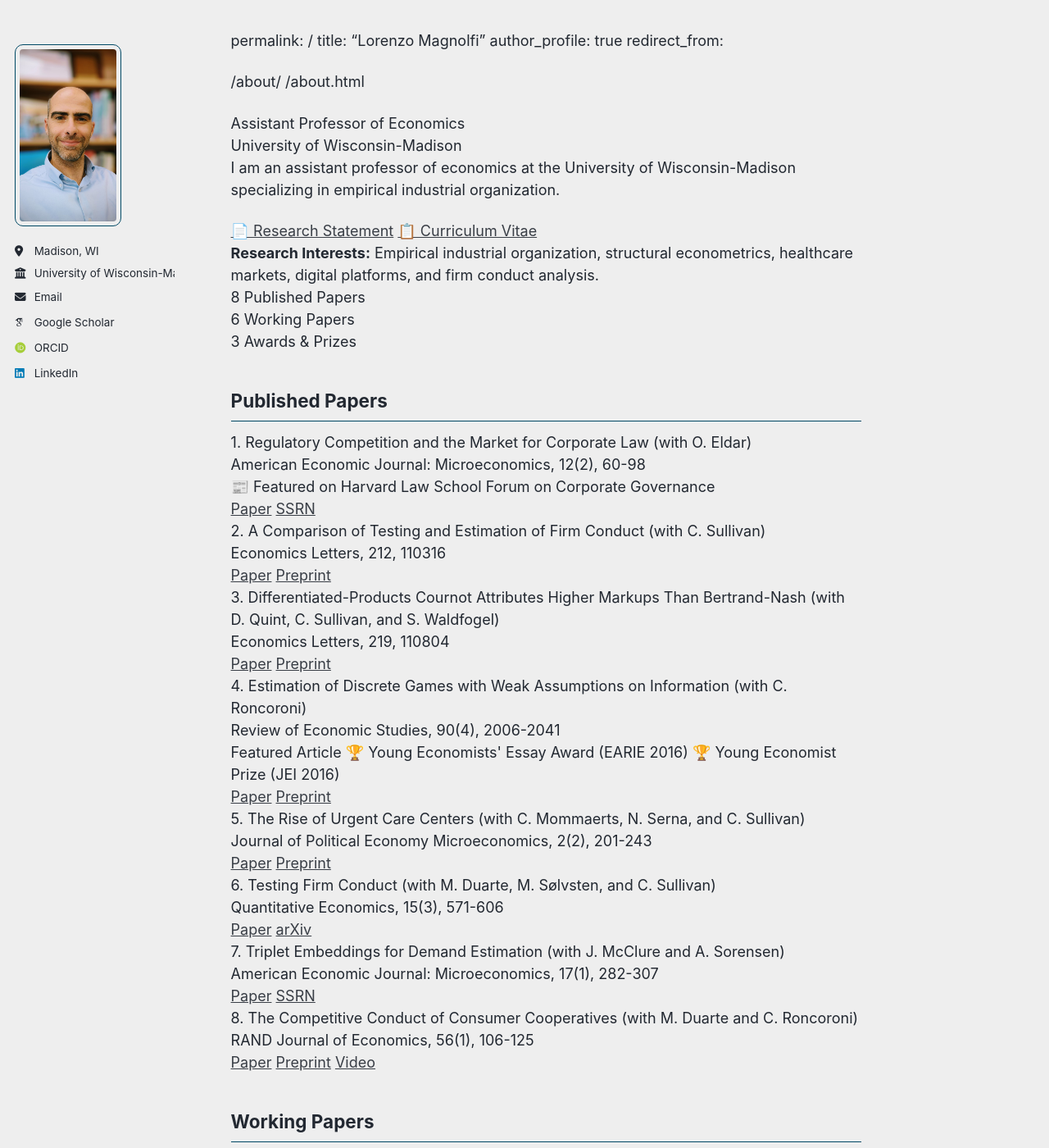
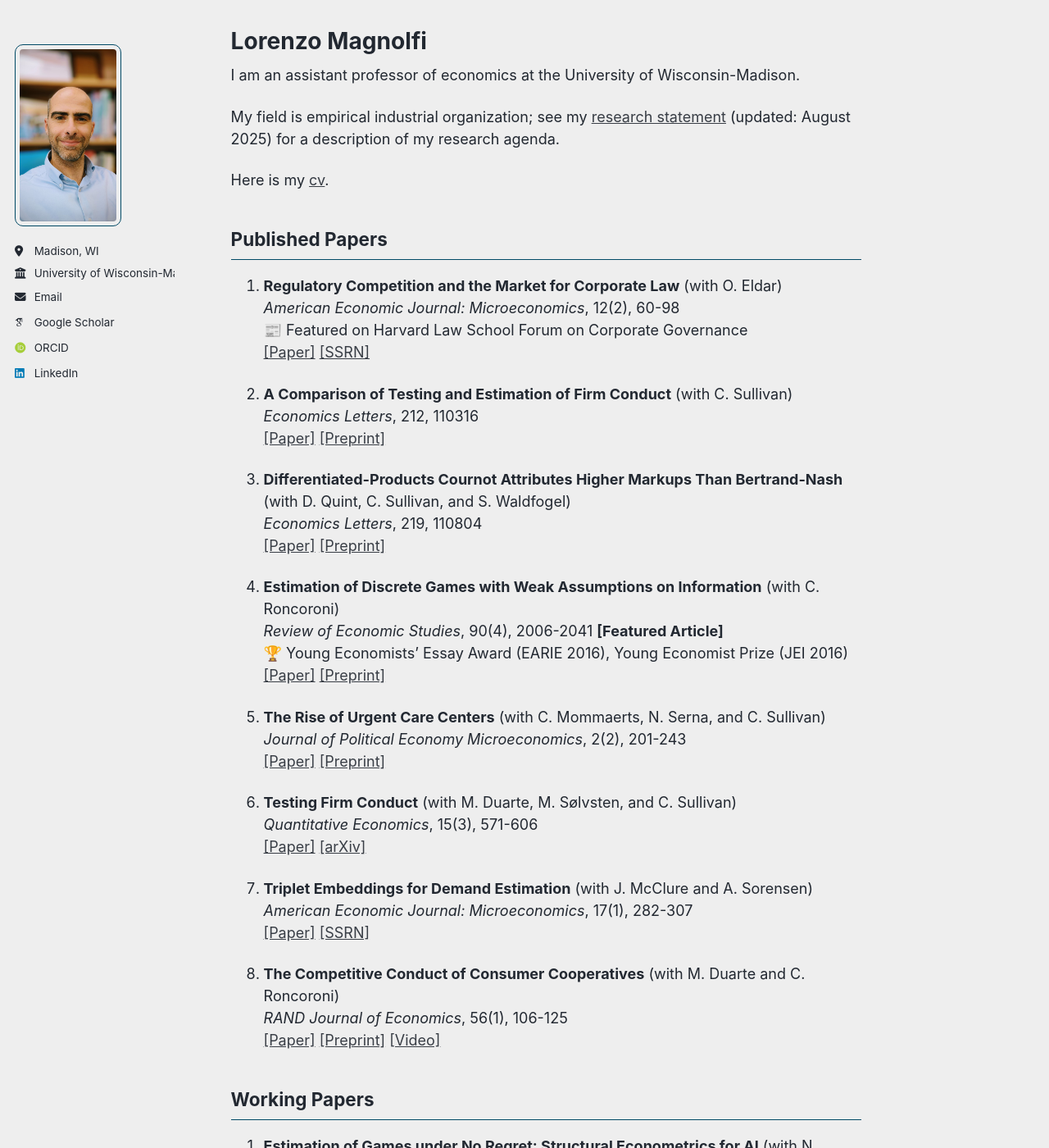
Before and after one commit to LorenzoMagnolfi/Lorenzomagnolfi.github.io, a Jekyll site: the page built from _pages/about.md, in a window 1280 px wide and 1400 px high. Shown: the whole window at 82% size. Built offline with Jekyll 4.4.1, drawn with Linux system fonts in a browser that asks for light colours; some web fonts are replaced; our own code applies the rules of GitHub Pages for plain Markdown files; a script that is not in the unit is left out; some of the changed text lies outside the part shown.

Commit message:
Update about.md

```diff
--- a/_pages/about.md
+++ b/_pages/about.md
@@ -1,52 +1,84 @@
+---
 permalink: /
 title: "Lorenzo Magnolfi"
 author_profile: true
 redirect_from:
+  - /about/
+  - /about.html
+---
 
-/about/
-/about.html
-<div class="position-info"> Assistant Professor of Economics<br> University of Wisconsin-Madison </div> <div class="bio-section"> <p>I am an assistant professor of economics at the University of Wisconsin-Madison specializing in empirical industrial organization. </p> <div class="important-links"> <a href="files/Research_Statement+(5).pdf" class="link-button">📄 Research Statement</a> <a href="files/cv_2025.pdf" class="link-button secondary">📋 Curriculum Vitae</a> </div> </div> <div class="highlight-box"> <strong>Research Interests:</strong> Empirical industrial organization, structural econometrics, healthcare markets, digital platforms, and firm conduct analysis. </div> <div class="stats-grid"> <div class="stat-card"> <span class="stat-number">8</span> <span class="stat-label">Published Papers</span> </div> <div class="stat-card"> <span class="stat-number">6</span> <span class="stat-label">Working Papers</span> </div> <div class="stat-card"> <span class="stat-number">3</span> <span class="stat-label">Awards & Prizes</span> </div> </div> <div class="section-header"> <h2>Published Papers</h2> <div class="section-divider"></div> </div> <div class="publication-item">
-1. Regulatory Competition and the Market for Corporate Law (with O. Eldar)
+I am an assistant professor of economics at the University of Wisconsin-Madison.
 
-<div class="journal-name">American Economic Journal: Microeconomics, 12(2), 60-98</div> 📰 Featured on Harvard Law School Forum on Corporate Governance <div class="pub-links"> <a href="https://www.aeaweb.org/articles?id=10.1257%2Fmic.20180056" class="pub-link">Paper</a> <a href="https://papers.ssrn.com/sol3/papers.cfm?abstract_id=2685969" class="pub-link secondary">SSRN</a> </div> </div> <div class="publication-item">
-2. A Comparison of Testing and Estimation of Firm Conduct (with C. Sullivan)
+My field is empirical industrial organization; see my [research statement](files\Research_Statement+(5).pdf) (updated: August 2025) for a description of my research agenda.
 
-<div class="journal-name">Economics Letters, 212, 110316</div> <div class="pub-links"> <a href="https://www.sciencedirect.com/science/article/pii/S0165176522000246" class="pub-link">Paper</a> <a href="files/papers/AComparisonOfTestingEstimationFirmConduct.pdf" class="pub-link secondary">Preprint</a> </div> </div> <div class="publication-item">
-3. Differentiated-Products Cournot Attributes Higher Markups Than Bertrand-Nash (with D. Quint, C. Sullivan, and S. Waldfogel)
+Here is my [cv](files\cv_2025.pdf).
 
-<div class="journal-name">Economics Letters, 219, 110804</div> <div class="pub-links"> <a href="https://doi.org/10.1016/j.econlet.2022.110804" class="pub-link">Paper</a> <a href="files/papers/BertrandCournot-76.pdf" class="pub-link secondary">Preprint</a> </div> </div> <div class="publication-item">
-4. Estimation of Discrete Games with Weak Assumptions on Information (with C. Roncoroni)
+## Published Papers
 
-<div class="journal-name">Review of Economic Studies, 90(4), 2006-2041</div> <span class="featured-badge">Featured Article</span> <span class="award-badge">🏆 Young Economists' Essay Award (EARIE 2016)</span> <span class="award-badge">🏆 Young Economist Prize (JEI 2016)</span> <div class="pub-links"> <a href="https://academic.oup.com/restud/advance-article-abstract/doi/10.1093/restud/rdac058/6670639" class="pub-link">Paper</a> <a href="files/papers/EstimationDiscrGamesWeakInfo_MagnolfiRoncoroni_Mar2022.pdf" class="pub-link secondary">Preprint</a> </div> </div> <div class="publication-item">
-5. The Rise of Urgent Care Centers (with C. Mommaerts, N. Serna, and C. Sullivan)
+1. **Regulatory Competition and the Market for Corporate Law** (with O. Eldar)
+   *American Economic Journal: Microeconomics*, 12(2), 60-98
+   📰 Featured on Harvard Law School Forum on Corporate Governance
+   [[Paper]](https://www.aeaweb.org/articles?id=10.1257%2Fmic.20180056) [[SSRN]](https://papers.ssrn.com/sol3/papers.cfm?abstract_id=2685969)
 
-<div class="journal-name">Journal of Political Economy Microeconomics, 2(2), 201-243</div> <div class="pub-links"> <a href="https://www.journals.uchicago.edu/doi/10.1086/727821" class="pub-link">Paper</a> <a href="files/papers/RiseUCCs.pdf" class="pub-link secondary">Preprint</a> </div> </div> <div class="publication-item">
-6. Testing Firm Conduct (with M. Duarte, M. Sølvsten, and C. Sullivan)
+2. **A Comparison of Testing and Estimation of Firm Conduct** (with C. Sullivan)
+   *Economics Letters*, 212, 110316
+   [[Paper]](https://www.sciencedirect.com/science/article/pii/S0165176522000246) [[Preprint]](files/papers/AComparisonOfTestingEstimationFirmConduct.pdf)
 
-<div class="journal-name">Quantitative Economics, 15(3), 571-606</div> <div class="pub-links"> <a href="https://www.econometricsociety.org/publications/quantitative-economics/2024/07/01/Testing-Firm-Conduct" class="pub-link">Paper</a> <a href="https://arxiv.org/abs/2301.06720" class="pub-link secondary">arXiv</a> </div> </div> <div class="publication-item">
-7. Triplet Embeddings for Demand Estimation (with J. McClure and A. Sorensen)
+3. **Differentiated-Products Cournot Attributes Higher Markups Than Bertrand-Nash** (with D. Quint, C. Sullivan, and S. Waldfogel)
+   *Economics Letters*, 219, 110804
+   [[Paper]](https://doi.org/10.1016/j.econlet.2022.110804) [[Preprint]](files/papers/BertrandCournot-76.pdf)
 
-<div class="journal-name">American Economic Journal: Microeconomics, 17(1), 282-307</div> <div class="pub-links"> <a href="https://www.aeaweb.org/articles?id=10.1257/mic.20220248" class="pub-link">Paper</a> <a href="https://papers.ssrn.com/sol3/papers.cfm?abstract_id=4113399" class="pub-link secondary">SSRN</a> </div> </div> <div class="publication-item">
-8. The Competitive Conduct of Consumer Cooperatives (with M. Duarte and C. Roncoroni)
+4. **Estimation of Discrete Games with Weak Assumptions on Information** (with C. Roncoroni)
+   *Review of Economic Studies*, 90(4), 2006-2041 **[Featured Article]**
+   🏆 Young Economists' Essay Award (EARIE 2016), Young Economist Prize (JEI 2016)
+   [[Paper]](https://academic.oup.com/restud/advance-article-abstract/doi/10.1093/restud/rdac058/6670639) [[Preprint]](files/papers/EstimationDiscrGamesWeakInfo_MagnolfiRoncoroni_Mar2022.pdf)
 
-<div class="journal-name">RAND Journal of Economics, 56(1), 106-125</div> <div class="pub-links"> <a href="https://onlinelibrary.wiley.com/doi/10.1111/1756-2171.12496" class="pub-link">Paper</a> <a href="files/papers/Cooperatives-16.pdf" class="pub-link secondary">Preprint</a> <a href="https://youtu.be/O4qBSvh3SUU" class="pub-link secondary">Video</a> </div> </div> <div class="section-header"> <h2>Working Papers</h2> <div class="section-divider"></div> </div> <div class="publication-item">
-1. Estimation of Games under No Regret: Structural Econometrics for AI (with N. Lomys)
-<span class="status-rr">R&R at Journal of Political Economy</span> | Extended Abstract in EC 25
+5. **The Rise of Urgent Care Centers** (with C. Mommaerts, N. Serna, and C. Sullivan)
+   *Journal of Political Economy Microeconomics*, 2(2), 201-243
+   [[Paper]](https://www.journals.uchicago.edu/doi/10.1086/727821) [[Preprint]](files/papers/RiseUCCs.pdf)
 
-<div class="pub-links"> <a href="files/papers/Estimation_of_Games_under_No_Regret_11_29.pdf" class="pub-link">Paper</a> <a href="https://ssrn.com/abstract=4269273" class="pub-link secondary">SSRN</a> </div> </div> <div class="publication-item">
-2. Learning Firm Conduct: Pass-Through as a Foundation for Instrument Relevance (with A. Dearing, D. Quint, C. Sullivan, and S. Waldfogel)
+6. **Testing Firm Conduct** (with M. Duarte, M. Sølvsten, and C. Sullivan)
+   *Quantitative Economics*, 15(3), 571-606
+   [[Paper]](https://www.econometricsociety.org/publications/quantitative-economics/2024/07/01/Testing-Firm-Conduct) [[arXiv]](https://arxiv.org/abs/2301.06720)
 
-<div class="status-working">NBER Working Paper #32863</div> <div class="pub-links"> <a href="files/papers/Falsifying_Models_and_Tax_Instruments-22.pdf" class="pub-link">Paper</a> <a href="https://www.nber.org/papers/w32863" class="pub-link secondary">NBER</a> </div> </div> <div class="publication-item">
-3. Multi-homing Policies and Collusion (with J. Higgins, D. Quint, and C. Sullivan)
+7. **Triplet Embeddings for Demand Estimation** (with J. McClure and A. Sorensen)
+   *American Economic Journal: Microeconomics*, 17(1), 282-307
+   [[Paper]](https://www.aeaweb.org/articles?id=10.1257/mic.20220248) [[SSRN]](https://papers.ssrn.com/sol3/papers.cfm?abstract_id=4113399)
 
-<div class="pub-links"> <a href="files/papers/PlatformCollusion-3.pdf" class="pub-link">Paper</a> </div> </div> <div class="publication-item">
-4. Testing Information Ordering for Strategic Agents (with S. Han and H. Kaido)
+8. **The Competitive Conduct of Consumer Cooperatives** (with M. Duarte and C. Roncoroni)
+   *RAND Journal of Economics*, 56(1), 106-125
+   [[Paper]](https://onlinelibrary.wiley.com/doi/10.1111/1756-2171.12496) [[Preprint]](files/papers/Cooperatives-16.pdf) [[Video]](https://youtu.be/O4qBSvh3SUU)
 
-<div class="pub-links"> <a href="https://arxiv.org/abs/2402.19425" class="pub-link secondary">arXiv</a> </div> </div> <div class="publication-item">
-5. An Equilibrium Model of Rollover Lotteries (with G. Compiani and L. Smith)
+## Working Papers
 
-<div class="pub-links"> <a href="files/papers/Rollover.pdf" class="pub-link">Paper</a> </div> </div> <div class="publication-item">
-6. Political Connections and Market Structure (with C. Roncoroni)
-<span class="award-badge">🏆 Public Utility Research Prize (IIOC 2017)</span>
+1. **Estimation of Games under No Regret: Structural Econometrics for AI** (with N. Lomys)
+   *R&R at Journal of Political Economy* | Extended Abstract in EC 25
+   [[Paper]](files/papers/Estimation_of_Games_under_No_Regret_11_29.pdf) [[SSRN]](https://ssrn.com/abstract=4269273)
 
-<div class="pub-links"> <a href="files/papers/PoliticalConnectionsMarketStructure.pdf" class="pub-link">Paper</a> </div> </div> <div class="section-header"> <h2>Software</h2> <div class="section-divider"></div> </div> <div class="software-item"> <div class="software-title">pyRVtest: Python Package for Testing Firm Conduct</div> <div class="software-authors">With M. Duarte, M. Sølvsten, C. Sullivan, and A. Tarascina</div> <div class="pub-links"> <a href="https://github.com/anyatarascina/pyRVtest" class="pub-link">GitHub</a> </div> </div> <div class="contact-info"> <h3>Contact</h3> <div class="contact-item"><strong>Email:</strong> <a href="mailto:magnolfi@wisc.edu">magnolfi@wisc.edu</a></div> <div class="contact-item"><strong>Office:</strong> Room 6426, 1180 Observatory Drive, Madison, WI 53706-1393</div> </div>
+2. **Learning Firm Conduct: Pass-Through as a Foundation for Instrument Relevance** (with A. Dearing, D. Quint, C. Sullivan, and S. Waldfogel)
+   NBER Working Paper #32863
+   [[Paper]](files/papers/Falsifying_Models_and_Tax_Instruments-22.pdf) [[NBER]](https://www.nber.org/papers/w32863)
+
+3. **Multi-homing Policies and Collusion** (with J. Higgins, D. Quint, and C. Sullivan)
+   [[Paper]](files/papers/PlatformCollusion-3.pdf)
+
+4. **Testing Information Ordering for Strategic Agents** (with S. Han and H. Kaido)
+   [[arXiv]](https://arxiv.org/abs/2402.19425)
+
+5. **An Equilibrium Model of Rollover Lotteries** (with G. Compiani and L. Smith)
+   [[Paper]](files/papers/Rollover.pdf)
+
+6. **Political Connections and Market Structure** (with C. Roncoroni)
+   🏆 Public Utility Research Prize (IIOC 2017)
+   [[Paper]](files/papers/PoliticalConnectionsMarketStructure.pdf)
+
+## Software
+
+- **pyRVtest: Python Package for Testing Firm Conduct**
+  With M. Duarte, M. Sølvsten, C. Sullivan, and A. Tarascina
+  [[GitHub]](https://github.com/anyatarascina/pyRVtest)
+
+### Contact
+**Email**: [magnolfi@wisc.edu](mailto:magnolfi@wisc.edu)
+
+**Office**: Room 6426, 1180 Observatory Drive, Madison, WI 53706-1393
```
